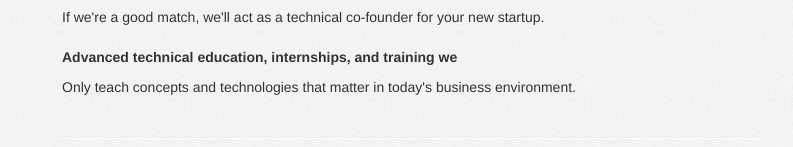
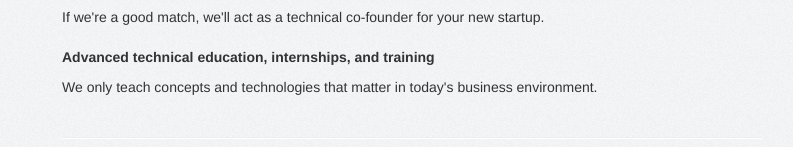
Before and after one commit to foundrs/foundrs.github.com, a plain HTML site: page about.html in a window 1280 px wide. Shown: the part 835-982 px from the top of the page, without its empty margins (228-1021 px from the left). Drawn offline with Linux system fonts and the light colour scheme.

Commit message:
fixed typo in about page

```diff
--- a/about.html
+++ b/about.html
@@ -56,9 +56,9 @@
         </div>
 
         <div class="span6">
-            <h5>Advanced technical education, internships, and training we</h5>
+            <h5>Advanced technical education, internships, and training</h5>
             <p>
-            Only teach concepts and technologies that matter in today's business environment.
+            We only teach concepts and technologies that matter in today's business environment.
             </p>
         </div>
     </div>
```
